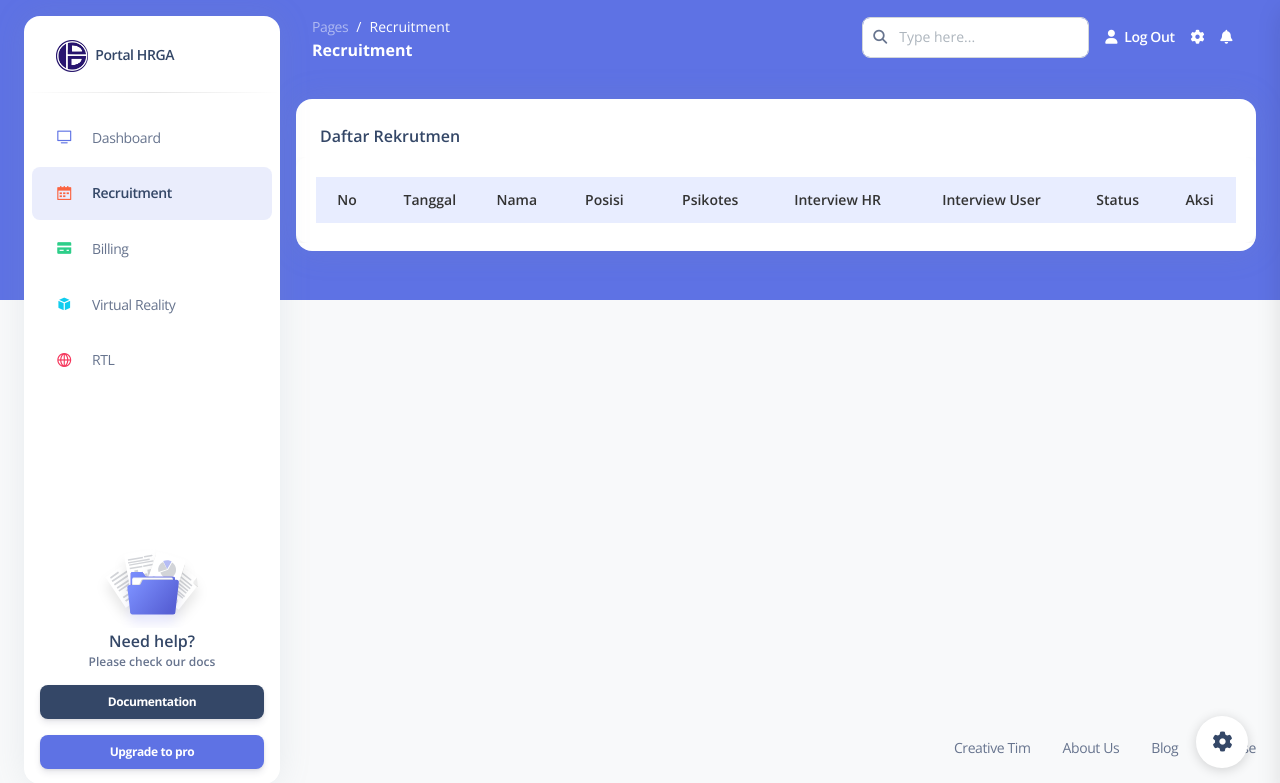
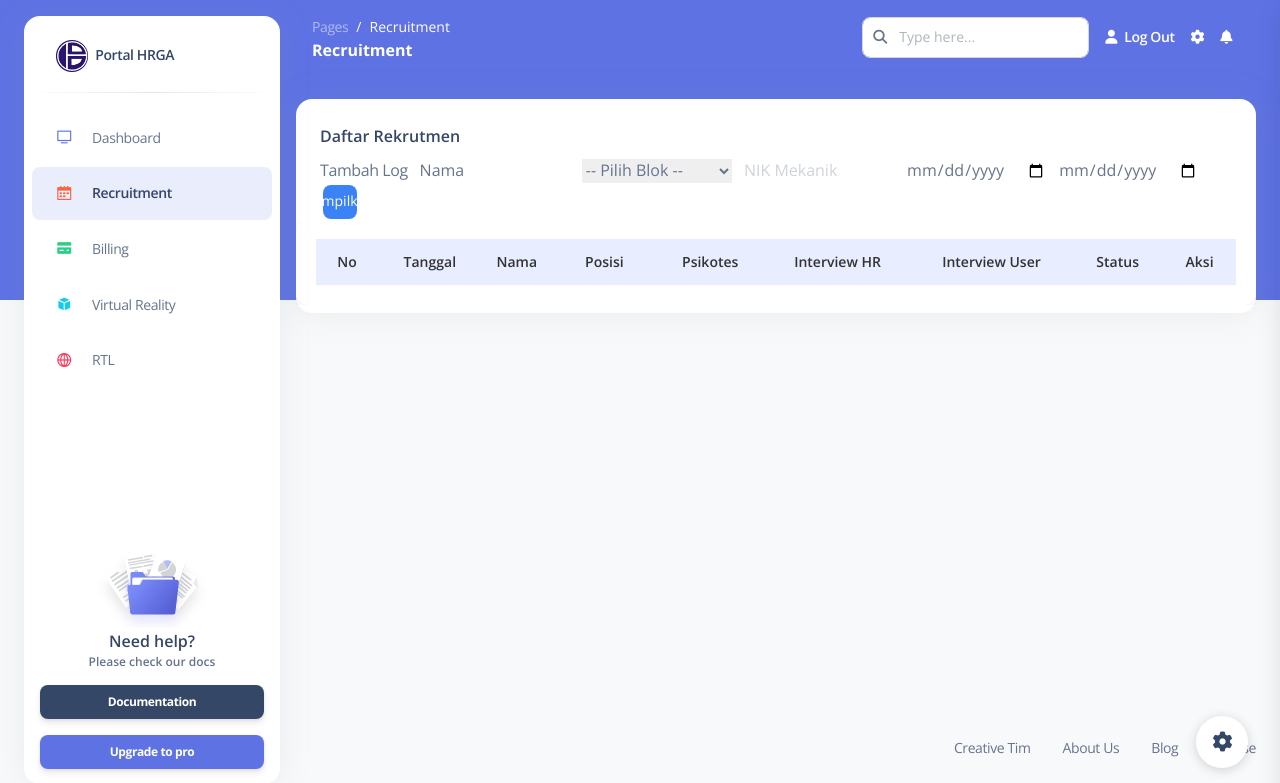
Before and after one commit to itbengawantex-web/portalhrga, a PHP site: page /rekruitmen.php in a window 1280 px wide. Shown: the top 783 px of the page. Run offline with PHP 8.4, Linux system fonts and the light colour scheme; the visitor is signed in with stand-in values (Sample User, id 1); data that the repository does not hold is empty; some libraries are stand-ins or nearby versions.

Commit message:
update fitur recruitment

```diff
--- a/rekruitmen.php
+++ b/rekruitmen.php
@@ -68,11 +68,38 @@ if (!$result) {
             <div class="relative flex flex-col min-w-0 mb-6 break-words bg-white border-0 border-transparent border-solid shadow-xl dark:bg-slate-850 dark:shadow-dark-xl rounded-2xl bg-clip-border">
               <div class="p-6 pb-0 mb-0 border-b-0 border-b-solid rounded-t-2xl border-b-transparent">
                 <h6 class="dark:text-white">Daftar Rekrutmen</h6>
+                <form method="GET" class="d-flex gap-2 align-items-center mb-0">
+                      <a href="tambahlog.php" class="btn btn-primary mr-2">Tambah Log </a>
+
+                      <input type="text" name="nama" class="form-control form-control-sm mr-2" placeholder="Kode Mesin" style="width: 150px;" value="Nama" />
+
+                      <select name="status" class="form-control form-control-sm mr-2" style="width: 150px;">
+                          <option value="">-- Pilih Blok --</option>
+                          <option value="DITERIMA">-- DITERIMA --</option>
+                          <option value="PENDING">-- PENDING --</option>
+                          <option value="DITOLAK">-- DITOLAK --</option>
+
+                      </select>
+
+                      <!-- 🔽 Tambahan Filter NIK Mekanik -->
+                      <input type="text" name="nik_mekanik" class="form-control form-control-sm mr-2" placeholder="NIK Mekanik" style="width: 150px;" value="<?= isset($_GET['nik_mekanik']) ? $_GET['nik_mekanik'] : '' ?>" />
+
+                      <input type="date" name="tanggal_mulai" class="form-control form-control-sm mr-2" style="width: 140px;" value="<?= isset($_GET['tanggal_mulai']) ? $_GET['tanggal_mulai'] : '' ?>" />
+
+                      <input type="date" name="tanggal_akhir" class="form-control form-control-sm mr-2" style="width: 140px;" value="<?= isset($_GET['tanggal_akhir']) ? $_GET['tanggal_akhir'] : '' ?>" />
+
+                      <input type="hidden" name="halaman" value="<?= $_GET['halaman'] ?? 1 ?>">
+
+                      <button type="submit" class="btn-icon edit">Tampilkan</button>
+                  </form>
+
               </div>
               <div class="flex-auto px-0 pt-0 pb-2">
+
                 <div class="p-0 overflow-x-auto">
 
                   <div class="table-box">
+
                     <?php if (isset($_SESSION['status'])): ?>
                     <div class="alert alert-<?= $_SESSION['status_type'] ?? 'success'; ?> alert-dismissible fade show" role="alert">
                     <strong>Success!</strong> <?= $_SESSION['status']; ?>
```
